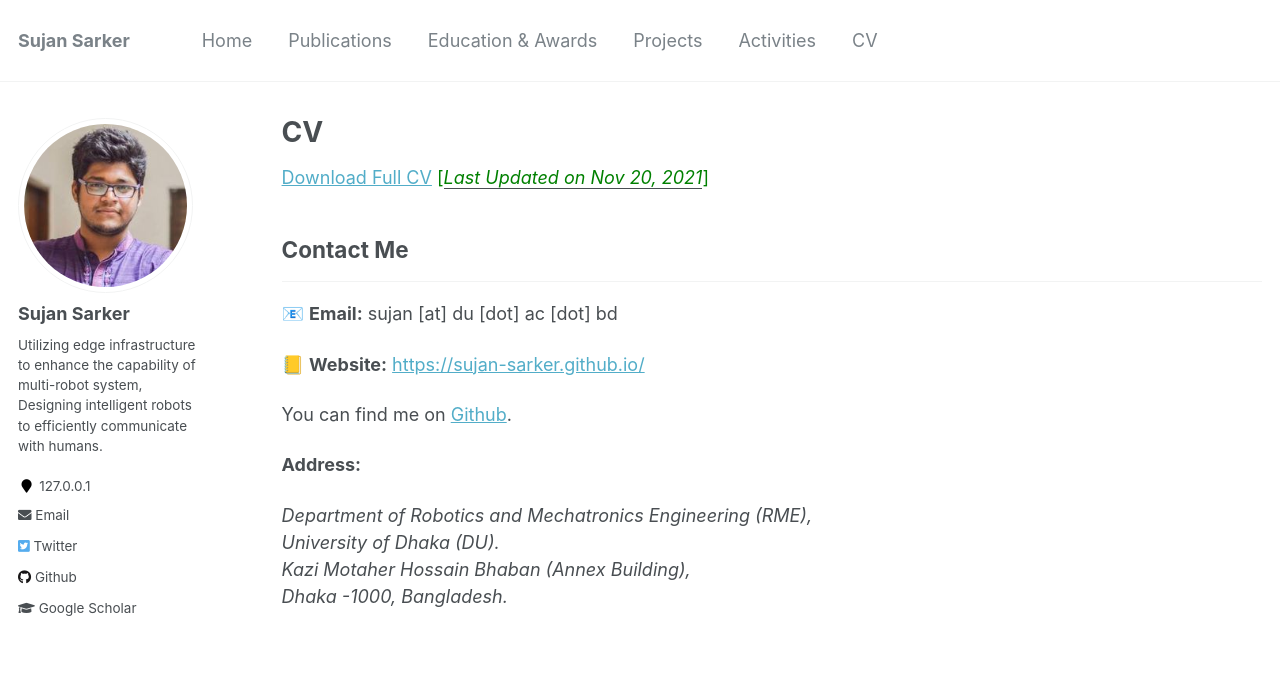
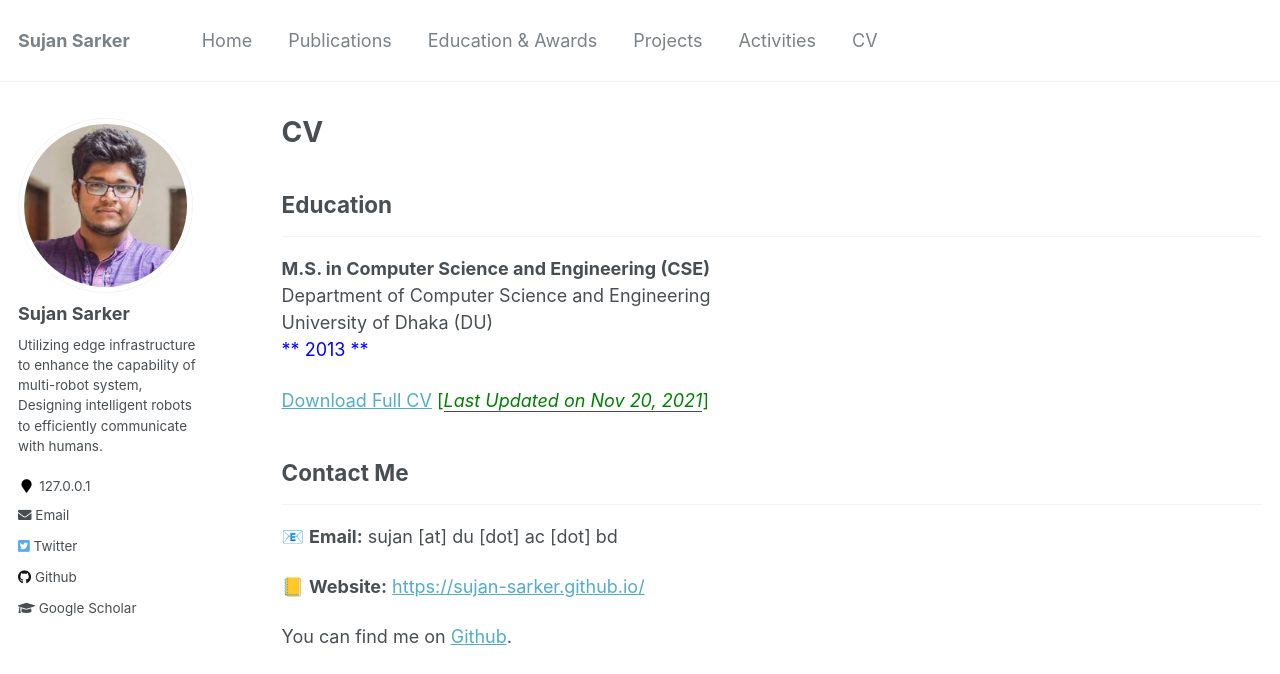
Before and after one commit to sujan-sarker/sujan-sarker.github.io, a Jekyll site: the page built from _pages/cv.md, in a window 1280 px wide and 900 px high, cut to the strip 0-674 px from the top of the window. Built offline with Jekyll 4.4.1, drawn with Linux system fonts in a browser that asks for light colours.

Commit message:
Update cv.md

```diff
--- a/_pages/cv.md
+++ b/_pages/cv.md
@@ -4,6 +4,12 @@ title: "CV"
 permalink: /cv/
 author_profile: true
 ---
+## Education
+-------------
+**M.S. in Computer Science and Engineering (CSE)** <br />
+Department of Computer Science and Engineering <br />
+University of Dhaka (DU) <br />
+<span style ="color:blue"> ** 2013 **</span>
 
 [Download Full CV](https://sujan-sarker.github.io/files/resume_sujan.pdf) <span style ="color:Green"> [<ins>*Last Updated on Nov 20, 2021*</ins>] </span>
 
```
